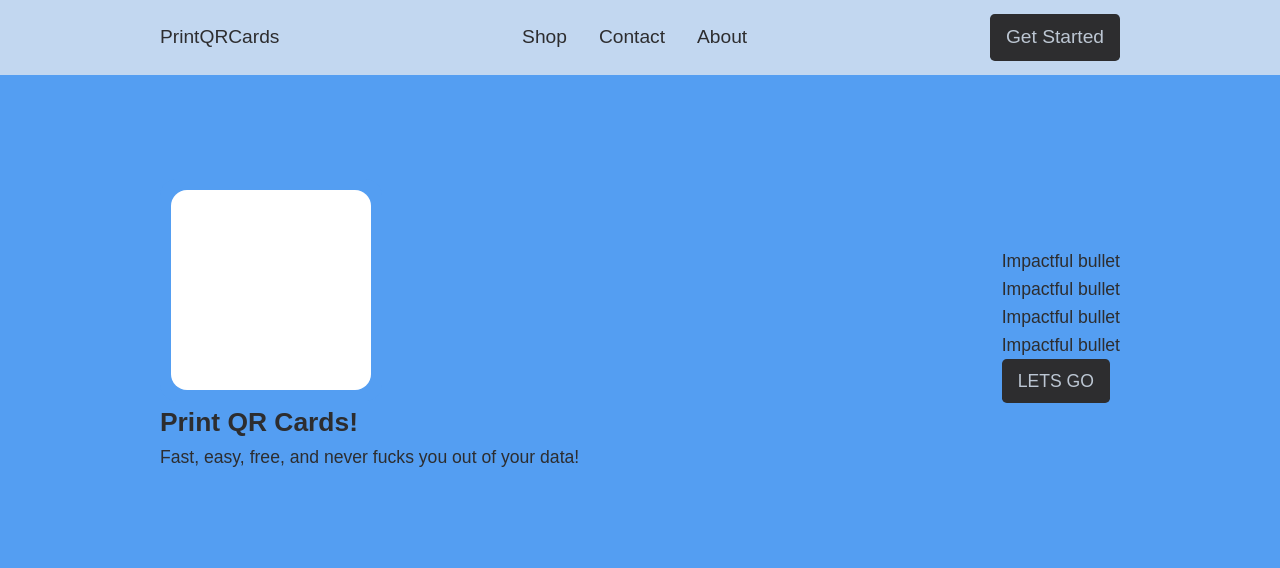
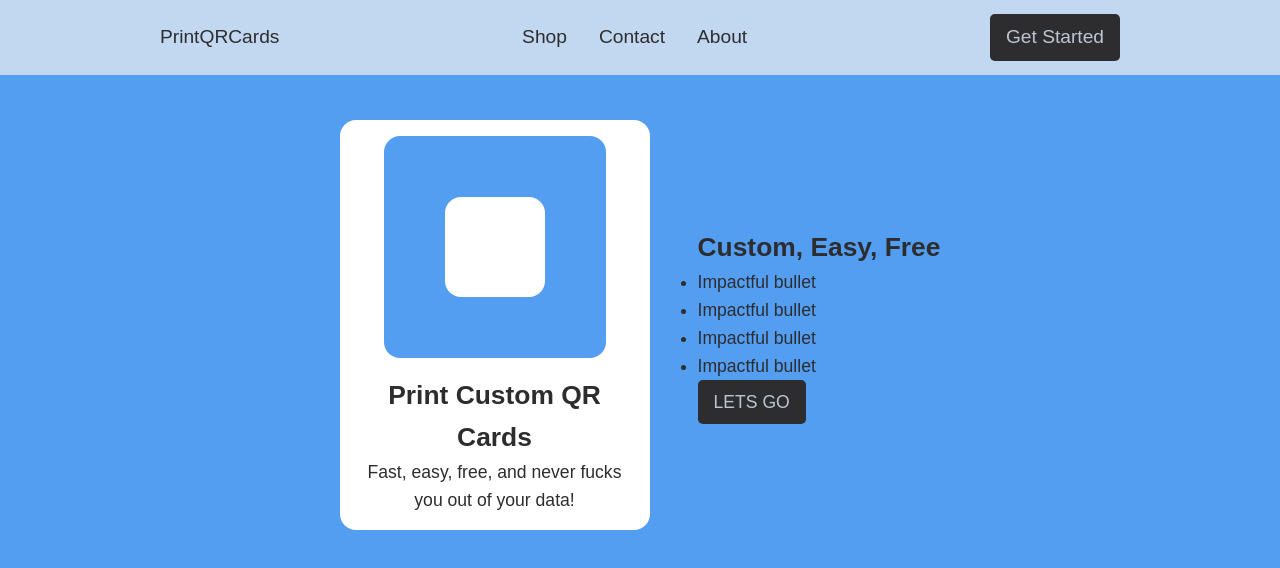
Before and after one commit to JDevlinDev/print-qr-cards, a website built with Parcel: page src/index.html in a window 1280 px wide. Built offline with nearby package versions, Linux system fonts and the light colour scheme; a web font is replaced by a local one.

Commit message:
upadted some html

```diff
--- a/src/index.html
+++ b/src/index.html
@@ -83,13 +83,14 @@
                   </div>
 
                   <div class="hero-card__header">
-                     <h2>Print QR Cards!</h2>
+                     <h2>Print Custom QR Cards</h2>
                      <p>Fast, easy, free, and never fucks you out of your data!</p>
                   </div>
                </div>
 
                <!-- CALL TO ACTION -->
                <div class="cta">
+                  <h2>Custom, Easy, Free</h2>
                   <ul>
                      <li>Impactful bullet</li>
                      <li>Impactful bullet</li>
--- a/src/styles/base/reset.css
+++ b/src/styles/base/reset.css
@@ -28,24 +28,22 @@ dd {
   padding: 0;
 }
 
-/* Remove list styles (bullets/numbers) */
 ul,
 ol,
 menu,
 * li {
-  list-style: none;
   padding: 0;
   margin: 0;
 }
 
-/* Remove default hyperlink styles */
+
 a {
   text-decoration: none;
   color: inherit;
   font: inherit;
 }
 
-/* Remove default outline styles */
+
 button,
 input,
 textarea,
@@ -56,7 +54,7 @@ select {
   color: inherit;
 }
 
-/* Set the default button behavior */
+/* I like my buttons to be like links */
 button {
   cursor: pointer;
   background-color: transparent;
--- a/src/styles/components/hero.css
+++ b/src/styles/components/hero.css
@@ -1,5 +1,13 @@
 .hero-card {
-
+    width: 310px;
+    background-color: white;
+    border-radius: 1rem;
+    display: flex;
+    flex-direction: column;
+    align-items: center;
+    justify-content: center;
+    gap: 1rem;
+    padding: 1rem;
 }
 
 .hero-card__code {
@@ -11,9 +19,20 @@
     place-items: center;
 
     canvas {
-        width: 200px;
-        height: 200px;
+        width: 100px;
+        height: 100px;
         border-radius: 1rem;
         background-color: white;
     }
 }
+
+.hero-card__header {
+    display: flex;
+    flex-direction: column;
+    align-items: center;
+    justify-content: center;
+
+    > * {
+        text-align: center;
+    }
+}
--- a/src/styles/layout/landing.css
+++ b/src/styles/layout/landing.css
@@ -11,5 +11,6 @@
     width: var(--qr--page-container-width);
     display: flex;
     align-items: center;
-    justify-content: space-between;
+    justify-content: center;
+    gap: 3rem;
 }
```
